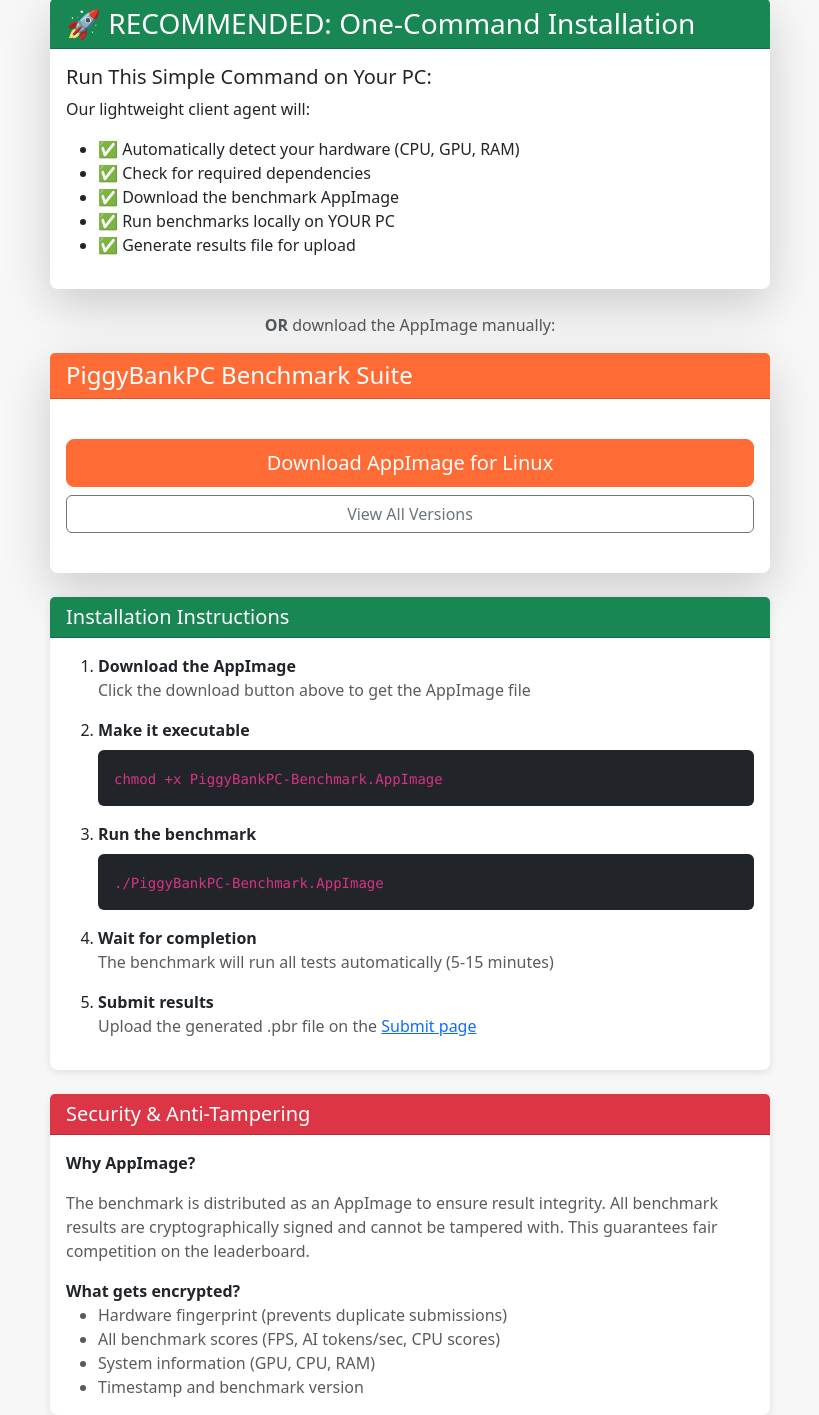
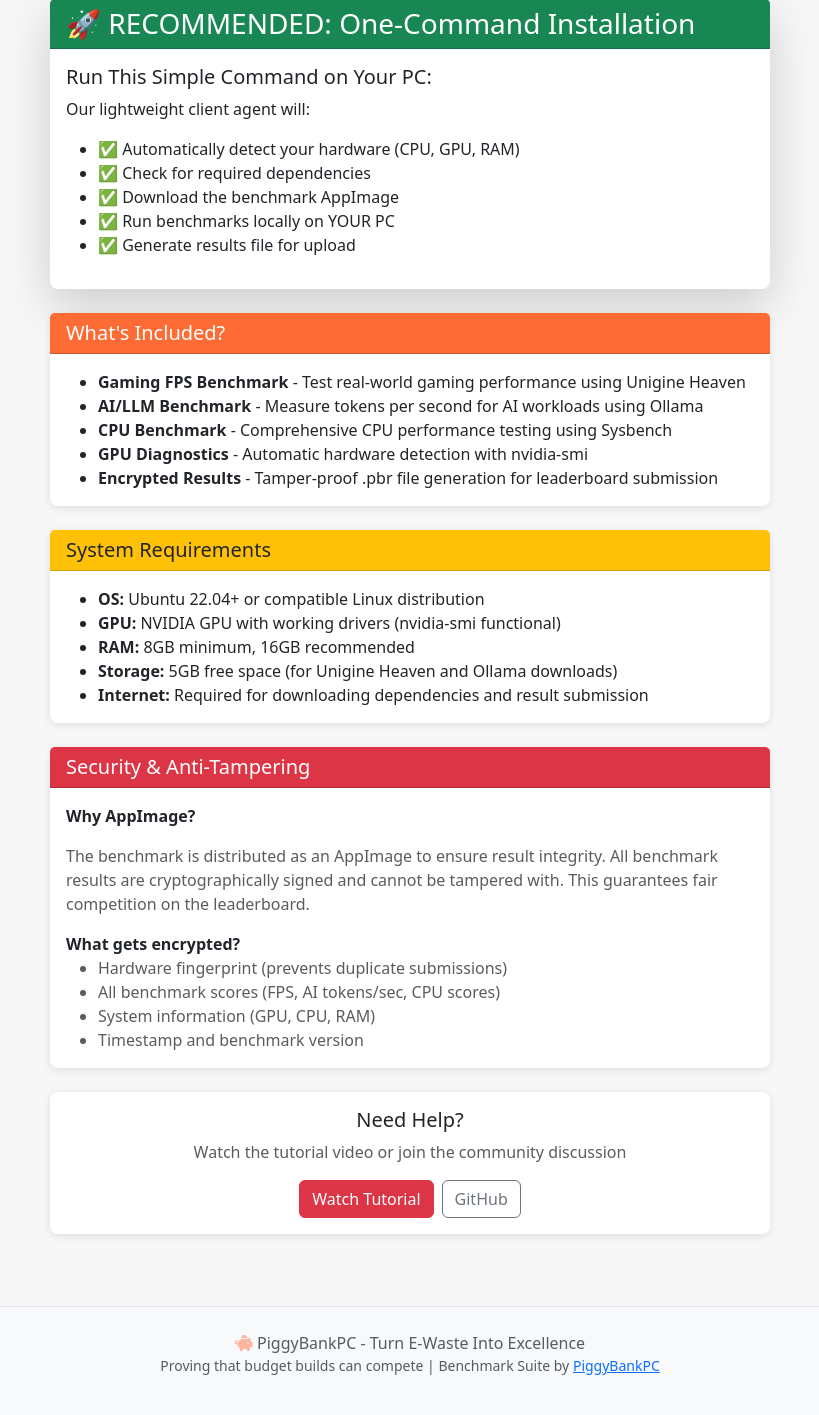
Before and after one commit to piggybankpc-eng/piggybankpc-leaderboard, a Flask app: page /download in a window 1280 px wide. Shown: the part 397-1812 px from the top of the page, without its empty margins (230-1049 px from the left). After the commit the page ends 1772 px from the top, so only its background shows below. Run offline with Flask 3, Linux system fonts and the light colour scheme.

Commit message:
Clean up download page - remove redundant sections
Removed:
- Manual AppImage download section (installer does this)
- Step-by-step installation instructions (installer does this)

Simplified to:
- Recommended installer script commands (main method)
- What's included (benchmark tools)
- System requirements (updated with storage needs)
- Security notice
- GitHub & Support

🤖 Generated with [Claude Code](https://claude.com/claude-code)

Co-Authored-By: Claude <noreply@anthropic.com>

```diff
--- a/templates/download.html
+++ b/templates/download.html
@@ -65,12 +65,6 @@ chmod +x install.sh
                 </div>
             </div>
 
-            <div class="text-center mb-3">
-                <p class="text-muted">
-                    <strong>OR</strong> download the AppImage manually:
-                </p>
-            </div>
-
             <script>
             function copyCommand(elementId) {
                 var element = document.getElementById(elementId);
@@ -91,87 +85,39 @@ chmod +x install.sh
             }
             </script>
 
-            <!-- Download Card -->
-            <div class="card shadow-lg mb-4">
+            <!-- What's Included -->
+            <div class="card shadow mb-4">
                 <div class="card-header bg-primary text-white">
-                    <h4 class="mb-0">
-                        <i class="bi bi-file-earmark-zip"></i> PiggyBankPC Benchmark Suite
-                    </h4>
+                    <h5 class="mb-0">
+                        <i class="bi bi-info-circle"></i> What's Included?
+                    </h5>
                 </div>
                 <div class="card-body">
-                    <div class="alert alert-info">
-                        <h5><i class="bi bi-info-circle"></i> What's Included?</h5>
-                        <ul class="mb-0">
-                            <li><strong>Gaming FPS Benchmark</strong> - Test real-world gaming performance</li>
-                            <li><strong>AI/LLM Benchmark</strong> - Measure tokens per second for AI workloads</li>
-                            <li><strong>CPU Benchmark</strong> - Comprehensive CPU performance testing</li>
-                            <li><strong>GPU Diagnostics</strong> - Automatic issue detection & optimization tips</li>
-                            <li><strong>Encrypted Results</strong> - Tamper-proof .pbr file generation</li>
-                        </ul>
-                    </div>
-
-                    <!-- Download Button -->
-                    <div class="d-grid gap-2 my-4">
-                        <a href="https://github.com/piggybankpc-eng/piggybankpc-leaderboard/releases/latest/download/PiggyBankPC-Benchmark.AppImage"
-                           class="btn btn-primary btn-lg"
-                           target="_blank">
-                            <i class="bi bi-download"></i> Download AppImage for Linux
-                        </a>
-                        <a href="https://github.com/piggybankpc-eng/piggybankpc-leaderboard/releases"
-                           class="btn btn-outline-secondary"
-                           target="_blank">
-                            <i class="bi bi-clock-history"></i> View All Versions
-                        </a>
-                    </div>
-
-                    <!-- System Requirements -->
-                    <div class="alert alert-warning">
-                        <h6><i class="bi bi-exclamation-triangle"></i> System Requirements</h6>
-                        <ul class="mb-0 small">
-                            <li><strong>OS:</strong> Ubuntu 22.04+ or compatible Linux distribution</li>
-                            <li><strong>GPU:</strong> NVIDIA GPU required (for AI benchmarks)</li>
-                            <li><strong>RAM:</strong> 8GB minimum, 16GB recommended</li>
-                            <li><strong>Storage:</strong> 2GB free space</li>
-                            <li><strong>Internet:</strong> Required for result submission</li>
-                        </ul>
-                    </div>
+                    <ul class="mb-0">
+                        <li><strong>Gaming FPS Benchmark</strong> - Test real-world gaming performance using Unigine Heaven</li>
+                        <li><strong>AI/LLM Benchmark</strong> - Measure tokens per second for AI workloads using Ollama</li>
+                        <li><strong>CPU Benchmark</strong> - Comprehensive CPU performance testing using Sysbench</li>
+                        <li><strong>GPU Diagnostics</strong> - Automatic hardware detection with nvidia-smi</li>
+                        <li><strong>Encrypted Results</strong> - Tamper-proof .pbr file generation for leaderboard submission</li>
+                    </ul>
                 </div>
             </div>
 
-            <!-- Installation Instructions -->
+            <!-- System Requirements -->
             <div class="card shadow mb-4">
-                <div class="card-header bg-success text-white">
+                <div class="card-header bg-warning text-dark">
                     <h5 class="mb-0">
-                        <i class="bi bi-terminal"></i> Installation Instructions
+                        <i class="bi bi-exclamation-triangle"></i> System Requirements
                     </h5>
                 </div>
                 <div class="card-body">
-                    <ol>
-                        <li class="mb-3">
-                            <strong>Download the AppImage</strong>
-                            <p class="text-muted mb-0">Click the download button above to get the AppImage file</p>
-                        </li>
-                        <li class="mb-3">
-                            <strong>Make it executable</strong>
-                            <div class="bg-dark text-white p-3 rounded mt-2">
-                                <code>chmod +x PiggyBankPC-Benchmark.AppImage</code>
-                            </div>
-                        </li>
-                        <li class="mb-3">
-                            <strong>Run the benchmark</strong>
-                            <div class="bg-dark text-white p-3 rounded mt-2">
-                                <code>./PiggyBankPC-Benchmark.AppImage</code>
-                            </div>
-                        </li>
-                        <li class="mb-3">
-                            <strong>Wait for completion</strong>
-                            <p class="text-muted mb-0">The benchmark will run all tests automatically (5-15 minutes)</p>
-                        </li>
-                        <li class="mb-0">
-                            <strong>Submit results</strong>
-                            <p class="text-muted mb-0">Upload the generated .pbr file on the <a href="{{ url_for('submit.submit') }}">Submit page</a></p>
-                        </li>
-                    </ol>
+                    <ul class="mb-0">
+                        <li><strong>OS:</strong> Ubuntu 22.04+ or compatible Linux distribution</li>
+                        <li><strong>GPU:</strong> NVIDIA GPU with working drivers (nvidia-smi functional)</li>
+                        <li><strong>RAM:</strong> 8GB minimum, 16GB recommended</li>
+                        <li><strong>Storage:</strong> 5GB free space (for Unigine Heaven and Ollama downloads)</li>
+                        <li><strong>Internet:</strong> Required for downloading dependencies and result submission</li>
+                    </ul>
                 </div>
             </div>
 
```
